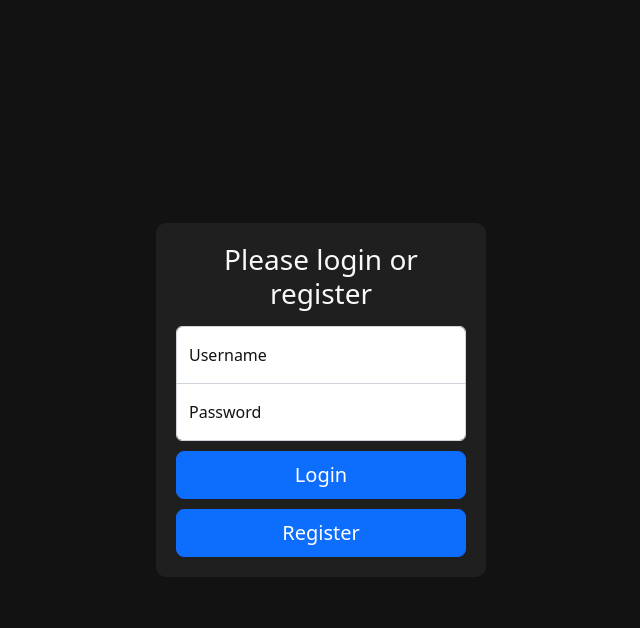
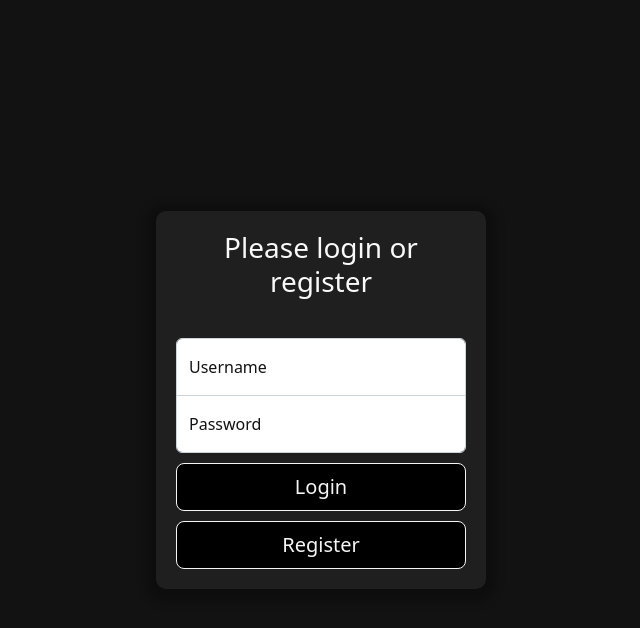
Before and after one commit to incub4t0r/workout_tracker, a Flask app: page /login in a window 1280 px wide. Shown: the top 628 px of the page, without its empty margins (319-959 px from the left). Run offline with Flask 2, Linux system fonts and the light colour scheme.

Commit message:
finished making changes to css for button design

```diff
--- a/static/login.css
+++ b/static/login.css
@@ -18,7 +18,7 @@ body {
     background-color: #1f1f1f;
     border-radius: 10px;
     color: #f9f9f9;
-    /* box-shadow: 111 111 0 0 rgba(0,0,0,0.5); */
+    box-shadow: 0 3px 10px 10px rgb(0, 0, 0, 0.25);
 }
 
 .form-signin .form-floating{
@@ -40,6 +40,18 @@ body {
     border-top-right-radius: 0;
 }
 
-main form button{
-    background:rgba(0, 0, 0, 0.5);
+.btn-black{
+    background: black;
+    border: 1px solid whitesmoke;
+    color: whitesmoke;
 }
+
+.btn-black:hover{
+    background: whitesmoke;
+    border: 1px solid black;
+    color: #121212;
+}
+
+.error{
+    color: lightcoral;
+}
--- a/templates/login.html
+++ b/templates/login.html
@@ -5,7 +5,8 @@
     <title>Slinging Weights</title>
     <meta charset="utf-8">
     <meta name="viewport" content="width=device-width, initial-scale=1">
-  <link href="https://cdn.jsdelivr.net/npm/bootstrap@5.2.0-beta1/dist/css/bootstrap.min.css" rel="stylesheet" integrity="sha384-0evHe/X+R7YkIZDRvuzKMRqM+OrBnVFBL6DOitfPri4tjfHxaWutUpFmBp4vmVor" crossorigin="anonymous">
+    <link href="https://cdn.jsdelivr.net/npm/bootstrap@5.2.0-beta1/dist/css/bootstrap.min.css" rel="stylesheet"
+        integrity="sha384-0evHe/X+R7YkIZDRvuzKMRqM+OrBnVFBL6DOitfPri4tjfHxaWutUpFmBp4vmVor" crossorigin="anonymous">
     <link rel="stylesheet" href="../static/login.css">
 </head>
 
@@ -14,19 +15,26 @@
     <main class="form-signin w-100 m-auto">
         <form action="/login" method="POST" style="margin-bottom: 10px;">
             <h1 class="h3 mb-3 fw-normal">Please login or register</h1>
+            <div class="error">
+                {{error}}
+            </div>
+            <br>
             <div class="form-floating">
-              <input name="username" type="text" class="form-control" id="floatingInput" required=True placeholder="Username" minlength="2" maxlength="20">
+                <input name="username" type="text" class="form-control" id="floatingInput" required=True
+                    placeholder="Username" minlength="2" maxlength="20">
                 <label for="floatingInput">Username</label>
             </div>
             <div class="form-floating">
-              <input name="password" type="password" class="form-control" id="floatingPassword" required=True placeholder="Password" minlength="2" maxlength="20">
+                <input name="password" type="password" class="form-control" id="floatingPassword" required=True
+                    placeholder="Password" minlength="2" maxlength="20">
                 <label for="floatingPassword">Password</label>
             </div>
-          <button class="w-100 btn btn-lg btn-primary" id="register-button" type="submit">Login</button>
+            <button class="w-100 btn btn-lg btn-black" id="register-button" type="submit">Login</button>
         </form>
         <form action="/register" method="GET">
-          <button class="w-100 btn btn-lg btn-primary" id="submit-button" type="submit">Register</button>
+            <button class="w-100 btn btn-lg btn-black" id="submit-button" type="submit">Register</button>
         </form>
     </main>
 </body>
+
 </html>
```
Also changed, not shown: static/welcomestyles.css (+30 -12 lines), templates/register.html (+13 -5 lines), templates/welcome.html (+12 -5 lines), todo.md (added, +4 -0 lines). Lines whose indentation alone changed are shown as unchanged.
